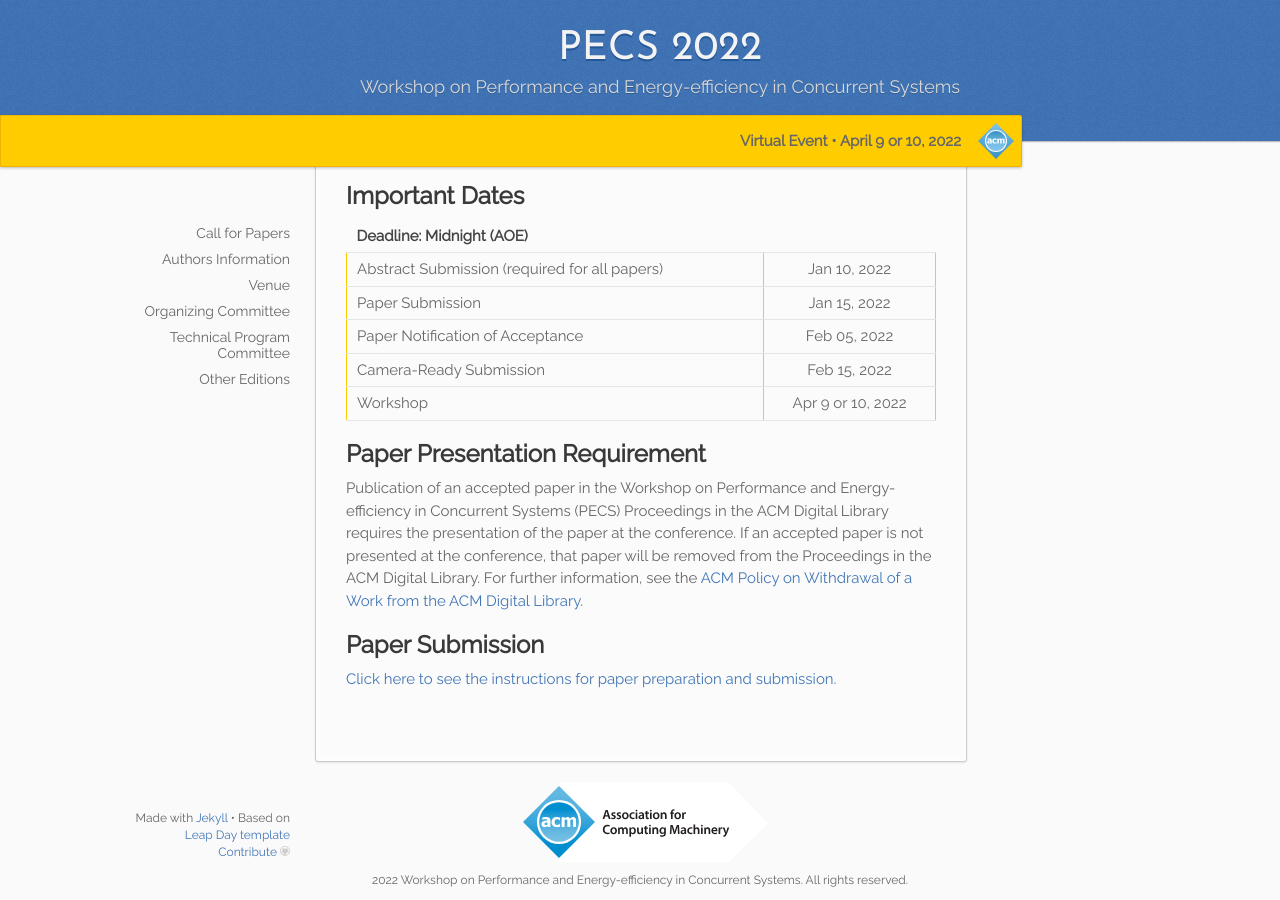
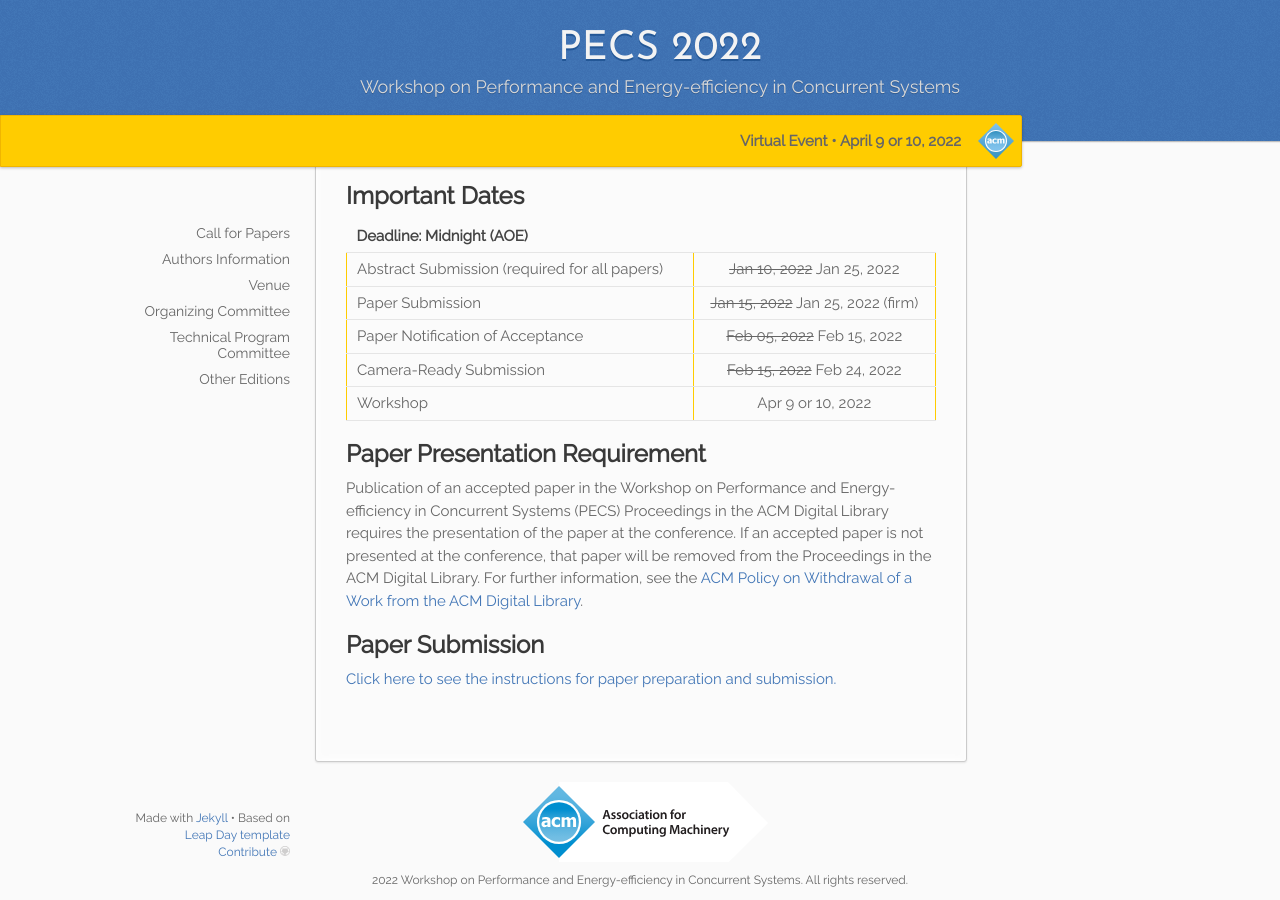
Before and after one commit to pecs-workshop/pecs-workshop.github.io, a Jekyll site: the page built from _2022/01.cfp.md, in a window 1280 px wide and 900 px high, scrolled down 541 px. Built offline with Jekyll 4.4.1, drawn with Linux system fonts in a browser that asks for light colours.

Commit message:
Update deadlines

```diff
--- a/_2022/_important_dates.md
+++ b/_2022/_important_dates.md
@@ -3,8 +3,8 @@
 
 | Deadline: Midnight (AOE)                      |     |
 |:----------------------------------------------|:---:|
-| Abstract Submission (required for all papers) | Jan 10, 2022 |
-| Paper Submission                              | Jan 15, 2022 |
-| Paper Notification of Acceptance              | Feb 05, 2022 |
-| Camera-Ready Submission                       | Feb 15, 2022 |
+| Abstract Submission (required for all papers) | ~~Jan 10, 2022~~ <span color="red">Jan 25, 2022</span> |
+| Paper Submission                              | ~~Jan 15, 2022~~ <span color="red">Jan 25, 2022 (firm)</span> |
+| Paper Notification of Acceptance              | ~~Feb 05, 2022~~ <span color="red">Feb 15, 2022</span> |
+| Camera-Ready Submission                       | ~~Feb 15, 2022~~ <span color="red">Feb 24, 2022</span> |
 | Workshop                                      | Apr 9 or 10, 2022 |
```
